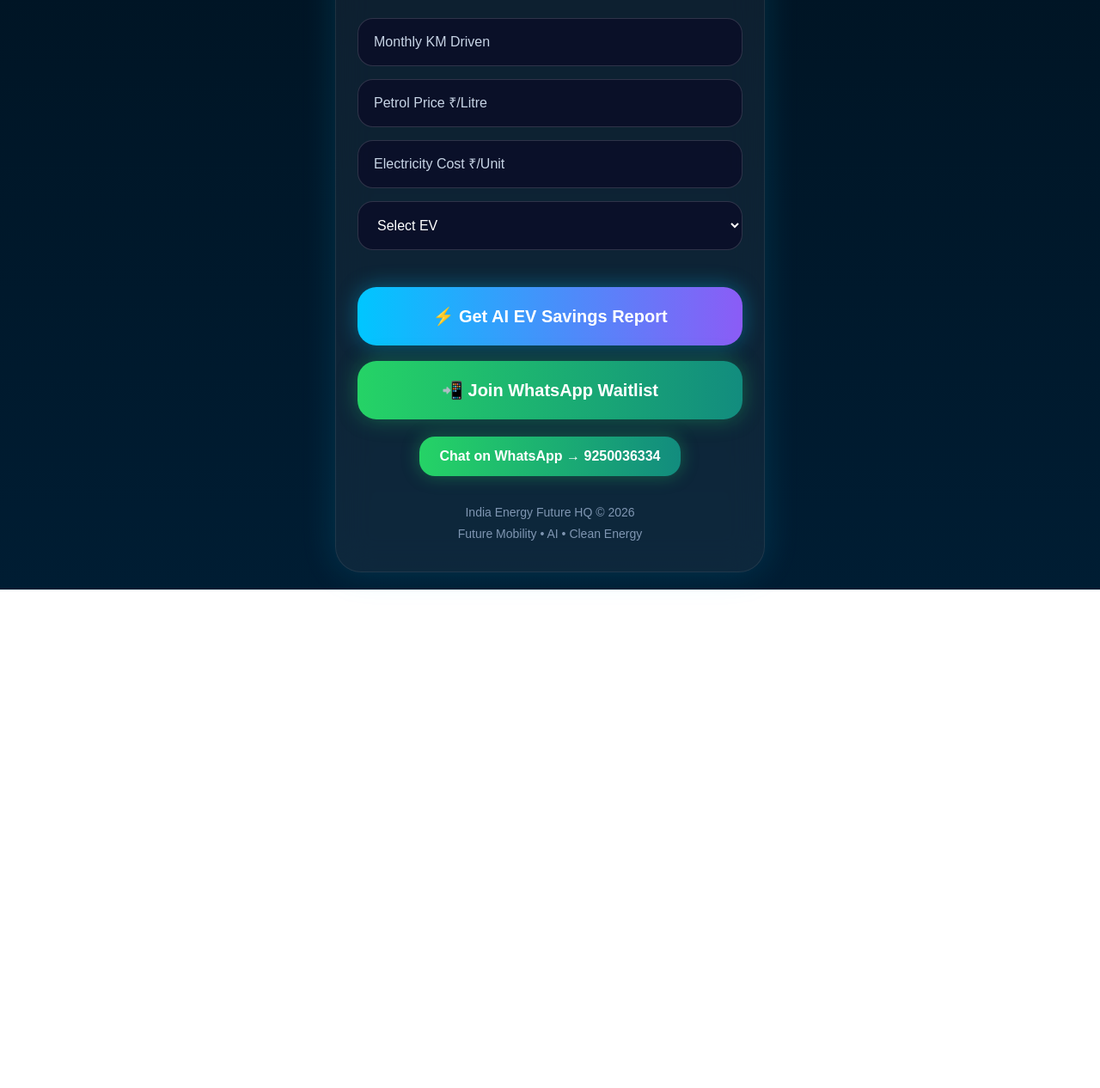
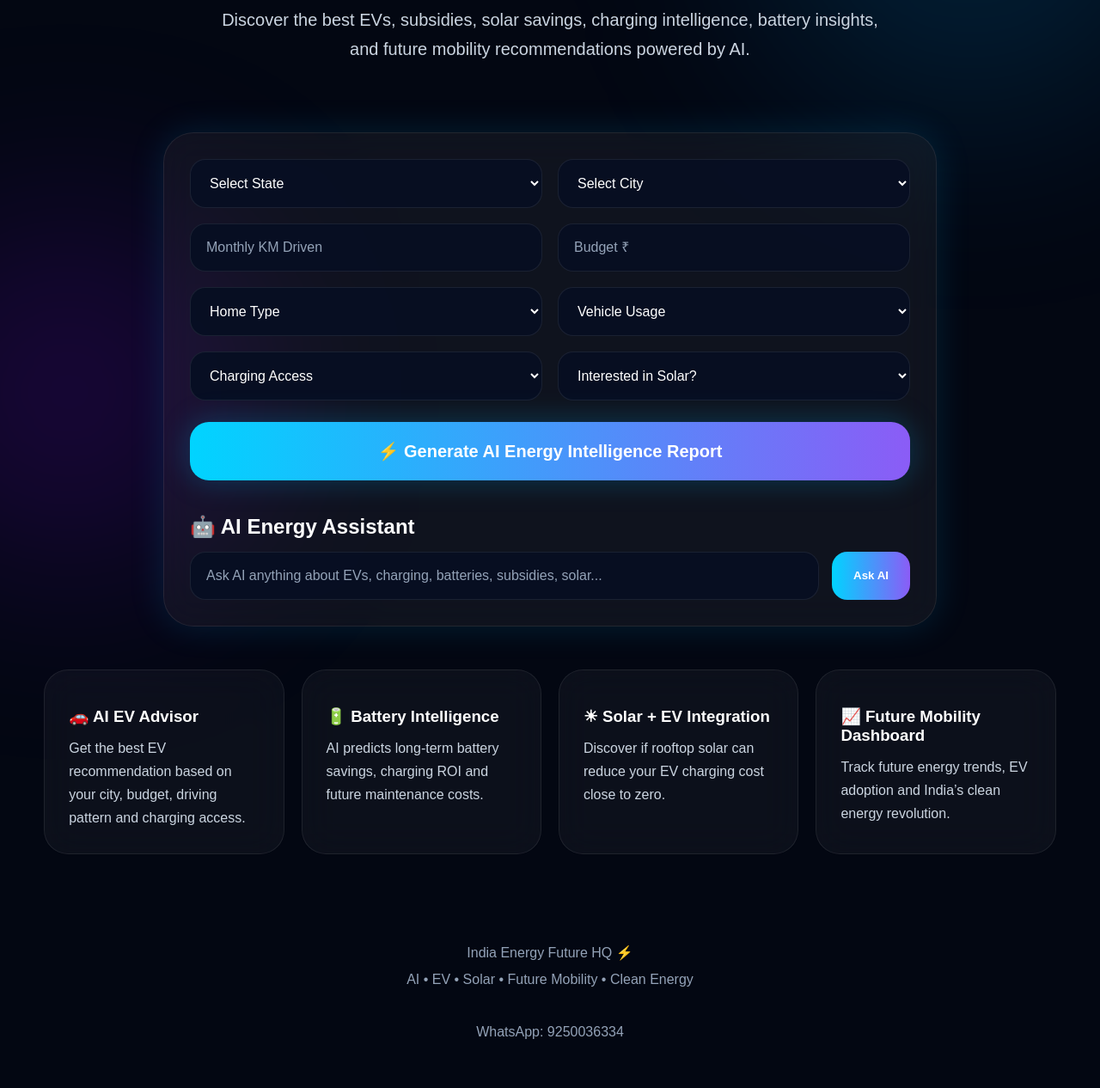
Before and after one commit to deveshdu-hub/energy-hq, a plain HTML site: page index.html in a window 1280 px wide. Shown: the part 264-1530 px from the top of the page at 86% size. Before the commit the page ends 950 px from the top, so only its background shows below. Drawn offline with Linux system fonts and the light colour scheme.

Commit message:
Update index.html

```diff
--- a/index.html
+++ b/index.html
@@ -1,10 +1,12 @@
 <!DOCTYPE html>
 <html lang="en">
 <head>
-<meta charset="UTF-8" />
-<meta name="viewport" content="width=device-width, initial-scale=1.0"/>
+<meta charset="UTF-8">
+<meta name="viewport" content="width=device-width, initial-scale=1.0">
 
 <title>India Energy Future HQ ⚡</title>
+
+<meta name="description" content="India’s futuristic AI-powered EV, Solar, Battery & Clean Energy Intelligence Platform.">
 
 <style>
 
@@ -12,146 +14,269 @@
     margin:0;
     padding:0;
     box-sizing:border-box;
-    font-family:Arial, sans-serif;
+    font-family:Arial,sans-serif;
 }
 
 body{
-    background:linear-gradient(180deg,#001220,#001d33);
+    background:#030712;
     color:white;
-    min-height:100vh;
-    padding:20px;
+    overflow-x:hidden;
 }
 
-.container{
-    max-width:500px;
+/* BACKGROUND GLOW */
+
+.bg-glow{
+    position:fixed;
+    width:500px;
+    height:500px;
+    border-radius:50%;
+    background:rgba(0,170,255,0.15);
+    filter:blur(120px);
+    top:-100px;
+    right:-100px;
+    z-index:-1;
+}
+
+.bg-glow2{
+    position:fixed;
+    width:400px;
+    height:400px;
+    border-radius:50%;
+    background:rgba(140,0,255,0.18);
+    filter:blur(120px);
+    bottom:-120px;
+    left:-120px;
+    z-index:-1;
+}
+
+/* HEADER */
+
+header{
+    padding:25px 20px;
+    display:flex;
+    justify-content:space-between;
+    align-items:center;
+}
+
+.logo{
+    font-size:24px;
+    font-weight:bold;
+    background:linear-gradient(90deg,#00d4ff,#9b5cff);
+    -webkit-background-clip:text;
+    -webkit-text-fill-color:transparent;
+}
+
+.whatsapp-btn{
+    background:linear-gradient(90deg,#25D366,#128C7E);
+    padding:12px 18px;
+    border-radius:15px;
+    text-decoration:none;
+    color:white;
+    font-size:14px;
+    font-weight:bold;
+}
+
+/* HERO */
+
+.hero{
+    padding:40px 20px;
+    text-align:center;
+}
+
+.hero h1{
+    font-size:52px;
+    line-height:1.15;
+    margin-bottom:20px;
+}
+
+.hero p{
+    color:#cbd5e1;
+    font-size:20px;
+    line-height:1.7;
+    max-width:800px;
     margin:auto;
+}
+
+/* GLASS CARD */
+
+.glass-card{
+    width:92%;
+    max-width:900px;
+    margin:40px auto;
     background:rgba(255,255,255,0.05);
+    border:1px solid rgba(255,255,255,0.08);
+    border-radius:35px;
     backdrop-filter:blur(20px);
-    border-radius:30px;
-    padding:30px 25px;
-    box-shadow:0 0 40px rgba(0,200,255,0.15);
+    padding:30px;
+    box-shadow:0 0 40px rgba(0,180,255,0.15);
+}
+
+/* GRID */
+
+.grid{
+    display:grid;
+    grid-template-columns:1fr 1fr;
+    gap:18px;
+}
+
+/* INPUT */
+
+input,select{
+    width:100%;
+    padding:18px;
+    border:none;
+    border-radius:18px;
+    background:rgba(8,15,35,0.95);
+    color:white;
+    font-size:16px;
+    outline:none;
     border:1px solid rgba(255,255,255,0.08);
 }
 
-h1{
-    font-size:48px;
-    line-height:1.2;
-    margin-bottom:20px;
-    text-align:center;
+input::placeholder{
+    color:#94a3b8;
 }
 
-.subtitle{
-    text-align:center;
-    color:#c7d4e5;
-    font-size:20px;
-    line-height:1.6;
-    margin-bottom:35px;
-}
+/* BUTTON */
 
-.form-grid{
-    display:grid;
-    grid-template-columns:1fr;
-    gap:15px;
-    margin-bottom:25px;
-}
-
-input, select{
+.main-btn{
     width:100%;
-    padding:18px;
-    border-radius:18px;
-    border:1px solid rgba(255,255,255,0.15);
-    background:rgba(10,15,40,0.9);
+    margin-top:25px;
+    padding:22px;
+    border:none;
+    border-radius:22px;
+    background:linear-gradient(90deg,#00d4ff,#8b5cf6);
     color:white;
-    font-size:16px;
-    outline:none;
-}
-
-input::placeholder{
-    color:#c7d4e5;
-}
-
-select{
-    color:white;
-}
-
-button{
-    width:100%;
-    border:none;
-    padding:22px;
-    border-radius:22px;
-    margin-top:18px;
     font-size:20px;
     font-weight:bold;
     cursor:pointer;
     transition:0.3s;
+    box-shadow:0 0 35px rgba(0,180,255,0.25);
 }
 
-.primary-btn{
-    background:linear-gradient(90deg,#00c6ff,#8b5cf6);
-    color:white;
-    box-shadow:0 0 25px rgba(0,200,255,0.35);
-}
-
-.secondary-btn{
-    background:linear-gradient(90deg,#25D366,#128C7E);
-    color:white;
-    box-shadow:0 0 25px rgba(37,211,102,0.35);
-}
-
-button:hover{
+.main-btn:hover{
     transform:scale(1.02);
 }
 
-.result-box{
-    margin-top:30px;
-    background:rgba(255,255,255,0.06);
-    border-radius:20px;
-    padding:20px;
+/* REPORT */
+
+.report{
+    margin-top:35px;
     display:none;
 }
 
-.result-box h2{
-    margin-bottom:15px;
+.report-card{
+    background:rgba(255,255,255,0.04);
+    border-radius:25px;
+    padding:22px;
+    margin-bottom:20px;
+    border:1px solid rgba(255,255,255,0.08);
 }
 
-.result-box p{
-    margin-bottom:10px;
-    line-height:1.6;
-    color:#d6e2f0;
+.report-card h2{
+    margin-bottom:15px;
+    color:#00d4ff;
 }
 
-.footer{
-    text-align:center;
-    margin-top:30px;
-    color:#7f96b2;
-    font-size:14px;
+.report-card p{
+    color:#dbeafe;
     line-height:1.8;
+    margin-bottom:10px;
 }
 
-.whatsapp-box{
-    margin-top:20px;
-    text-align:center;
+/* AI CHAT */
+
+.chat-box{
+    margin-top:40px;
 }
 
-.whatsapp-link{
-    display:inline-block;
-    padding:14px 24px;
+.chat-input{
+    display:flex;
+    gap:15px;
+    margin-top:15px;
+}
+
+.chat-input input{
+    flex:1;
+}
+
+.chat-btn{
+    padding:18px 25px;
+    border:none;
     border-radius:18px;
-    text-decoration:none;
-    background:linear-gradient(90deg,#25D366,#128C7E);
+    background:linear-gradient(90deg,#00d4ff,#8b5cf6);
     color:white;
     font-weight:bold;
-    box-shadow:0 0 20px rgba(37,211,102,0.35);
+    cursor:pointer;
 }
 
-@media(max-width:600px){
+.ai-response{
+    margin-top:20px;
+    background:rgba(255,255,255,0.04);
+    border-radius:20px;
+    padding:20px;
+    line-height:1.8;
+    color:#dbeafe;
+    border:1px solid rgba(255,255,255,0.08);
+    display:none;
+}
 
-    h1{
-        font-size:32px;
+/* FEATURE CARDS */
+
+.features{
+    width:92%;
+    max-width:1200px;
+    margin:50px auto;
+    display:grid;
+    grid-template-columns:repeat(auto-fit,minmax(250px,1fr));
+    gap:20px;
+}
+
+.feature{
+    background:rgba(255,255,255,0.04);
+    border-radius:28px;
+    padding:28px;
+    border:1px solid rgba(255,255,255,0.08);
+    backdrop-filter:blur(20px);
+}
+
+.feature h3{
+    margin-top:15px;
+    margin-bottom:12px;
+}
+
+.feature p{
+    color:#cbd5e1;
+    line-height:1.7;
+}
+
+/* FOOTER */
+
+footer{
+    text-align:center;
+    padding:50px 20px;
+    color:#94a3b8;
+    line-height:1.9;
+}
+
+/* MOBILE */
+
+@media(max-width:768px){
+
+    .hero h1{
+        font-size:36px;
     }
 
-    .subtitle{
-        font-size:18px;
+    .hero p{
+        font-size:17px;
+    }
+
+    .grid{
+        grid-template-columns:1fr;
+    }
+
+    .chat-input{
+        flex-direction:column;
     }
 
 }
@@ -161,127 +286,264 @@ button:hover{
 
 <body>
 
-<div class="container">
+<div class="bg-glow"></div>
+<div class="bg-glow2"></div>
+
+<header>
+
+<div class="logo">
+India Energy Future HQ ⚡
+</div>
+
+<a class="whatsapp-btn"
+href="https://wa.me/919250036334?text=Hi%20India%20Energy%20Future%20HQ%20⚡"
+target="_blank">
+
+WhatsApp Support
+
+</a>
+
+</header>
+
+<section class="hero">
 
 <h1>
-Join India’s Clean<br>
-Energy Future ⚡
+India’s AI Brain<br>
+for EV & Clean Energy ⚡
 </h1>
 
-<p class="subtitle">
-Get early access to AI energy tools, subsidy alerts, charging intelligence, and future EV insights.
+<p>
+Discover the best EVs, subsidies, solar savings, charging intelligence,
+battery insights, and future mobility recommendations powered by AI.
 </p>
 
-<div class="form-grid">
+</section>
+
+<div class="glass-card">
+
+<div class="grid">
+
+<select id="state">
+<option>Select State</option>
+<option>Delhi</option>
+<option>Maharashtra</option>
+<option>Karnataka</option>
+<option>Gujarat</option>
+<option>Tamil Nadu</option>
+</select>
+
+<select id="city">
+<option>Select City</option>
+<option>New Delhi</option>
+<option>Mumbai</option>
+<option>Bangalore</option>
+<option>Ahmedabad</option>
+<option>Chennai</option>
+</select>
 
 <input type="number" id="km" placeholder="Monthly KM Driven">
 
-<input type="number" id="petrol" placeholder="Petrol Price ₹/Litre">
+<input type="number" id="budget" placeholder="Budget ₹">
 
-<input type="number" id="electricity" placeholder="Electricity Cost ₹/Unit">
+<select id="house">
+<option>Home Type</option>
+<option>Apartment</option>
+<option>Independent House</option>
+</select>
 
-<select id="ev">
-<option value="">Select EV</option>
-<option value="Tata Nexon EV">Tata Nexon EV</option>
-<option value="MG ZS EV">MG ZS EV</option>
-<option value="Mahindra XUV400">Mahindra XUV400</option>
-<option value="Tata Tiago EV">Tata Tiago EV</option>
-<option value="BYD Atto 3">BYD Atto 3</option>
+<select id="usage">
+<option>Vehicle Usage</option>
+<option>Office Commute</option>
+<option>Family Use</option>
+<option>Commercial</option>
+<option>Long Travel</option>
+</select>
+
+<select id="charger">
+<option>Charging Access</option>
+<option>Home Charging</option>
+<option>Society Parking</option>
+<option>Public Charging Only</option>
+</select>
+
+<select id="solar">
+<option>Interested in Solar?</option>
+<option>Yes</option>
+<option>No</option>
 </select>
 
 </div>
 
-<button class="primary-btn" onclick="calculateSavings()">
-⚡ Get AI EV Savings Report
+<button class="main-btn" onclick="generateReport()">
+⚡ Generate AI Energy Intelligence Report
 </button>
 
-<button class="secondary-btn" onclick="joinWaitlist()">
-📲 Join WhatsApp Waitlist
-</button>
+<div class="report" id="report">
 
-<div class="whatsapp-box">
+<div class="report-card">
 
-<a class="whatsapp-link"
-href="https://wa.me/919250036334?text=Hi%20India%20Energy%20Future%20HQ%20⚡%20I%20want%20to%20join%20the%20EV%20waitlist"
-target="_blank">
+<h2>⚡ Personalized AI Energy Report</h2>
 
-Chat on WhatsApp → 9250036334
+<p id="savings"></p>
+<p id="ev"></p>
+<p id="charging"></p>
+<p id="solarAdvice"></p>
+<p id="future"></p>
 
-</a>
-
-</div>
-
-<div class="result-box" id="result">
-
-<h2>⚡ AI EV Savings Report</h2>
-
-<p id="monthlySaving"></p>
-
-<p id="yearlySaving"></p>
-
-<p id="recommendation"></p>
-
-</div>
-
-<div class="footer">
-India Energy Future HQ © 2026<br>
-Future Mobility • AI • Clean Energy
 </div>
 
 </div>
 
+<div class="chat-box">
+
+<h2>🤖 AI Energy Assistant</h2>
+
+<div class="chat-input">
+
+<input type="text"
+id="question"
+placeholder="Ask AI anything about EVs, charging, batteries, subsidies, solar...">
+
+<button class="chat-btn" onclick="askAI()">
+Ask AI
+</button>
+
+</div>
+
+<div class="ai-response" id="aiResponse"></div>
+
+</div>
+
+</div>
+
+<section class="features">
+
+<div class="feature">
+<h3>🚗 AI EV Advisor</h3>
+<p>Get the best EV recommendation based on your city, budget, driving pattern and charging access.</p>
+</div>
+
+<div class="feature">
+<h3>🔋 Battery Intelligence</h3>
+<p>AI predicts long-term battery savings, charging ROI and future maintenance costs.</p>
+</div>
+
+<div class="feature">
+<h3>☀ Solar + EV Integration</h3>
+<p>Discover if rooftop solar can reduce your EV charging cost close to zero.</p>
+</div>
+
+<div class="feature">
+<h3>📈 Future Mobility Dashboard</h3>
+<p>Track future energy trends, EV adoption and India’s clean energy revolution.</p>
+</div>
+
+</section>
+
+<footer>
+
+India Energy Future HQ ⚡<br>
+AI • EV • Solar • Future Mobility • Clean Energy<br><br>
+
+WhatsApp: 9250036334
+
+</footer>
+
 <script>
 
-function calculateSavings(){
+function generateReport(){
 
-    const km = parseFloat(document.getElementById("km").value);
-    const petrol = parseFloat(document.getElementById("petrol").value);
-    const electricity = parseFloat(document.getElementById("electricity").value);
-    const ev = document.getElementById("ev").value;
+    const km = document.getElementById("km").value;
+    const budget = document.getElementById("budget").value;
+    const house = document.getElementById("house").value;
+    const solar = document.getElementById("solar").value;
 
-    if(!km || !petrol || !electricity || !ev){
+    let monthlySavings = Math.round(km * 4.5);
 
-        alert("Please fill all details");
+    document.getElementById("savings").innerHTML =
+    "💰 Estimated Monthly Fuel Savings: ₹" + monthlySavings;
 
-        return;
+    if(budget < 1200000){
+
+        document.getElementById("ev").innerHTML =
+        "🚗 Recommended EV: Tata Tiago EV — ideal for city driving and low running costs.";
+
+    } else {
+
+        document.getElementById("ev").innerHTML =
+        "🚗 Recommended EV: Tata Nexon EV — balanced range, features and long-term value.";
+
     }
 
-    const petrolCarMileage = 15;
+    if(house === "Apartment"){
 
-    const evEfficiency = 0.15;
+        document.getElementById("charging").innerHTML =
+        "🔌 Charging Insight: Society charging permissions may be required.";
 
-    const monthlyPetrolCost =
-        (km / petrolCarMileage) * petrol;
+    } else {
 
-    const monthlyEVCost =
-        km * evEfficiency * electricity;
+        document.getElementById("charging").innerHTML =
+        "🔌 Charging Insight: Home charger installation is highly suitable.";
 
-    const monthlySavings =
-        monthlyPetrolCost - monthlyEVCost;
+    }
 
-    const yearlySavings =
-        monthlySavings * 12;
+    if(solar === "Yes"){
 
-    document.getElementById("monthlySaving").innerHTML =
-        "💰 Estimated Monthly Savings: ₹" +
-        Math.round(monthlySavings);
+        document.getElementById("solarAdvice").innerHTML =
+        "☀ AI Solar Recommendation: Rooftop solar can reduce EV charging costs by 60–90%.";
 
-    document.getElementById("yearlySaving").innerHTML =
-        "📈 Estimated Yearly Savings: ₹" +
-        Math.round(yearlySavings);
+    } else {
 
-    document.getElementById("recommendation").innerHTML =
-        "🤖 AI Recommendation: Based on your usage, <b>" +
-        ev +
-        "</b> is a smart EV choice for long-term savings and clean driving.";
+        document.getElementById("solarAdvice").innerHTML =
+        "☀ AI Insight: Solar integration can significantly improve long-term EV savings.";
 
-    document.getElementById("result").style.display = "block";
+    }
+
+    document.getElementById("future").innerHTML =
+    "📈 Future Prediction: EV adoption in India is expected to grow rapidly over the next 5 years.";
+
+    document.getElementById("report").style.display = "block";
+
 }
 
-function joinWaitlist(){
+function askAI(){
 
-    window.location.href =
-    "https://wa.me/919250036334?text=Hi%20India%20Energy%20Future%20HQ%20⚡%20I%20want%20to%20join%20the%20EV%20waitlist";
+    const question =
+    document.getElementById("question").value.toLowerCase();
+
+    let answer = "";
+
+    if(question.includes("best ev")){
+
+        answer =
+        "⚡ AI Insight: Tata Nexon EV and MG ZS EV are currently among the strongest all-round EVs in India.";
+
+    }
+
+    else if(question.includes("charging")){
+
+        answer =
+        "🔌 AI Charging Advice: Home charging is the cheapest and most efficient EV charging solution.";
+
+    }
+
+    else if(question.includes("solar")){
+
+        answer =
+        "☀ Solar + EV can dramatically reduce long-term energy expenses and dependency on fuel.";
+
+    }
+
+    else{
+
+        answer =
+        "🤖 AI Energy Assistant: India’s EV ecosystem is rapidly evolving. Always compare charging access, subsidy benefits, battery warranty and long-term running cost before purchase.";
+
+    }
+
+    document.getElementById("aiResponse").style.display = "block";
+
+    document.getElementById("aiResponse").innerHTML = answer;
 
 }
 
```
